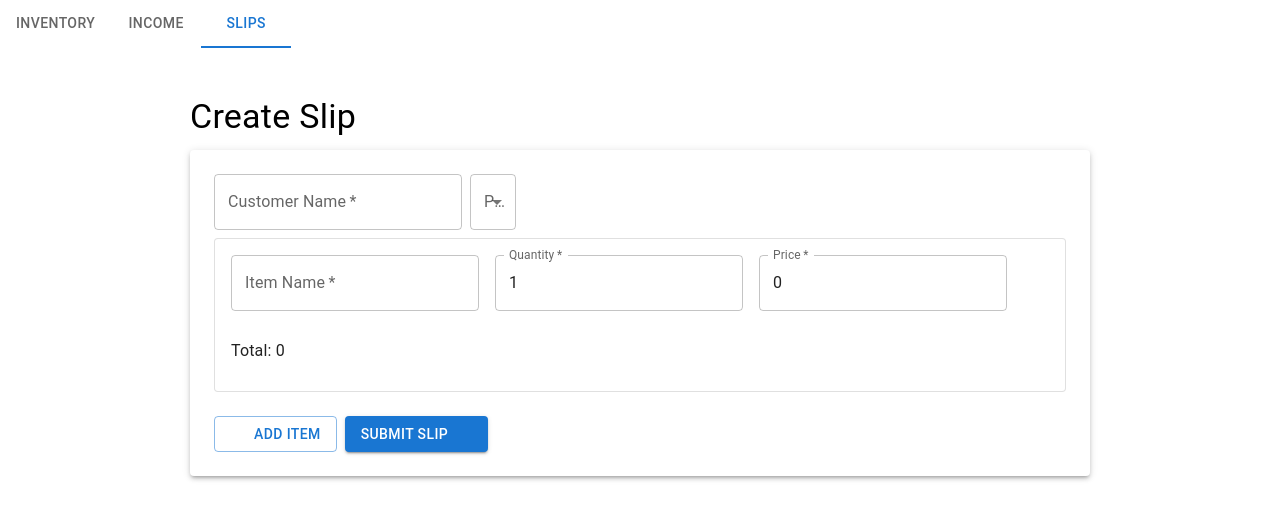
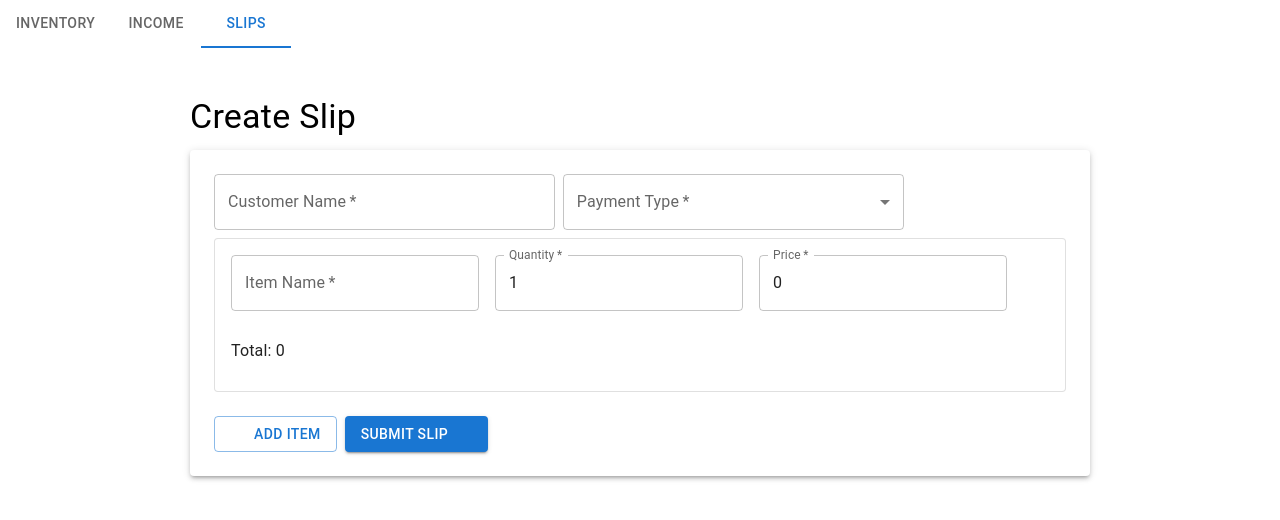
Before and after one commit to saadullahkhan12/inventory-system, a React (Vite) app: page /Slips in a window 1280 px wide. Shown: the top 520 px of the page. Built offline with nearby package versions, Linux system fonts and the light colour scheme; some icons are missing; the HTML template or start-up script is replaced by a standard one.

Commit message:
done the payment css issue

```diff
--- a/src/App.css
+++ b/src/App.css
@@ -22,12 +22,9 @@ body {
 color: white;
 text-decoration: none;
 }
-html body .MuiFormControl-root.MuiFormControl-marginNormal.css-15nqhxc-MuiFormControl-root {
-  width: 50% !important;
+.grid_paymentType {
+    width: 40%;
 }
-html body label[data-shrink=false]+.MuiInputBase-formControl .css-w76bbz-MuiSelect-select-MuiInputBase-input-MuiOutlinedInput-input {
-    width: 250px !important;
+.grid_customerType {
+    width: 40%;
 }
-html body .MuiSelect-select.MuiSelect-outlined.MuiInputBase-input.MuiOutlinedInput-input.css-w76bbz-MuiSelect-select-MuiInputBase-input-MuiOutlinedInput-input {
-    width: 250px !important;
-}
--- a/src/pages/slips.jsx
+++ b/src/pages/slips.jsx
@@ -60,8 +60,8 @@ const Slips = () => {
       <Typography variant="h4" gutterBottom>Create Slip</Typography>
       <Paper sx={{ p: 3 }} elevation={3}>
         <form onSubmit={handleSubmit}>
-          <Grid container spacing={1}>
-            <Grid item xs={12}>
+          <Grid  container spacing={1}>
+            <Grid className="grid_customerType" item xs={12}>
               <TextField
                 fullWidth
                 label="Customer Name"
```
